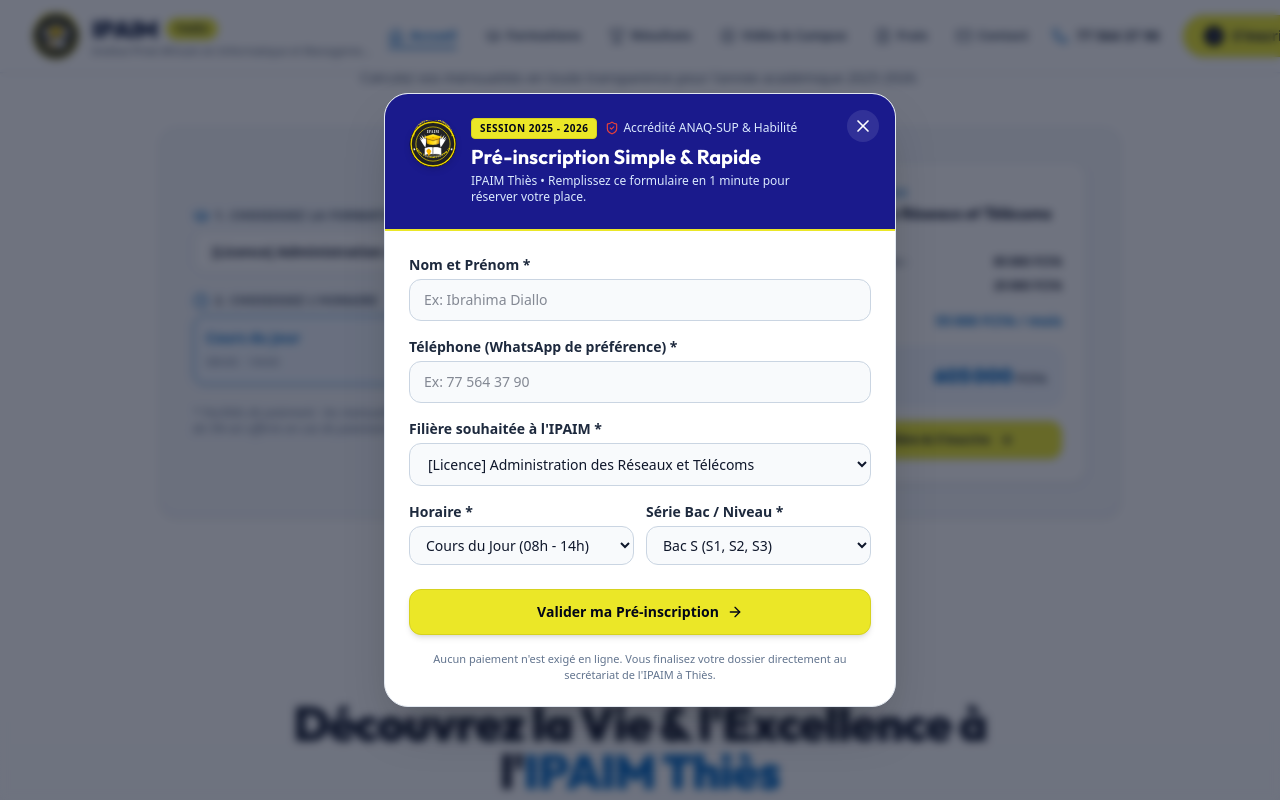
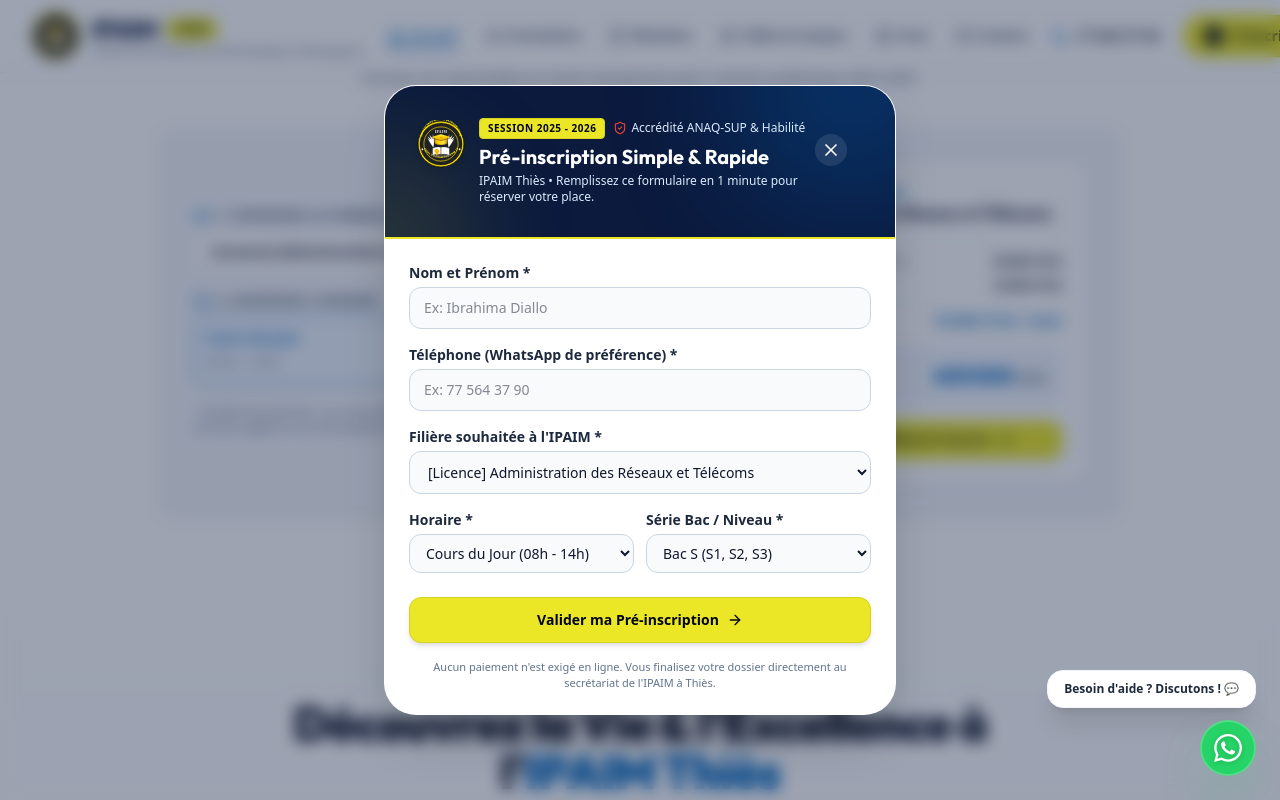
Before and after one commit to MalickDevWeb/ipaim, a React (Vite) app: page / in a window 1280 px wide. Both pictures are taken after a click on the button "Choisir cette filière & S'inscrire". Shown: the part 3932-4732 px from the top of the page. Built offline with nearby package versions, Linux system fonts and the light colour scheme.

Commit message:
Add FloatingWhatsApp component and enhance modal aesthetics with school colors

```diff
--- a/src/App.tsx
+++ b/src/App.tsx
@@ -17,6 +17,7 @@
 import { ContactSection } from './components/ContactSection';
 import { Footer } from './components/Footer';
 import { RegistrationModal } from './components/RegistrationModal';
+import { FloatingWhatsApp } from './components/FloatingWhatsApp';
 import { Program } from './types';
 
 export default function App() {
@@ -118,6 +119,9 @@
           />
         )}
       </AnimatePresence>
+
+      {/* Floating WhatsApp Button */}
+      <FloatingWhatsApp />
     </div>
   );
 }
--- /dev/null
+++ b/src/components/FloatingWhatsApp.tsx
@@ -0,0 +1,55 @@
+import React from 'react';
+import { motion } from 'motion/react';
+
+const WhatsAppIcon = ({ className }: { className?: string }) => (
+  <svg
+    xmlns="http://www.w3.org/2000/svg"
+    viewBox="0 0 24 24"
+    fill="currentColor"
+    className={className}
+  >
+    <path d="M17.472 14.382c-.297-.149-1.758-.867-2.03-.967-.273-.099-.471-.148-.67.15-.197.297-.767.966-.94 1.164-.173.199-.347.223-.644.075-.297-.15-1.255-.463-2.39-1.475-.883-.788-1.48-1.761-1.653-2.059-.173-.297-.018-.458.13-.606.134-.133.298-.347.446-.52.149-.174.198-.298.298-.497.099-.198.05-.371-.025-.52-.075-.149-.669-1.612-.916-2.207-.242-.579-.487-.5-.669-.51a12.8 12.8 0 0 0-.57-.01c-.198 0-.52.074-.792.372-.272.297-1.04 1.016-1.04 2.479 0 1.462 1.065 2.875 1.213 3.074.149.198 2.096 3.2 5.077 4.487.709.306 1.262.489 1.694.625.712.227 1.36.195 1.871.118.571-.085 1.758-.719 2.006-1.413.248-.694.248-1.289.173-1.413-.074-.124-.272-.198-.57-.347m-5.421 7.403h-.004a9.87 9.87 0 0 1-5.031-1.378l-.361-.214-3.741.982.998-3.648-.235-.374a9.86 9.86 0 0 1-1.51-5.26c.001-5.45 4.436-9.884 9.888-9.884 2.64 0 5.122 1.03 6.988 2.898a9.825 9.825 0 0 1 2.893 6.994c-.003 5.45-4.437 9.884-9.885 9.884m8.413-18.297A11.815 11.815 0 0 0 12.05 0C5.495 0 .16 5.335.157 11.892c0 2.096.547 4.142 1.588 5.945L.057 24l6.305-1.654a11.882 11.882 0 0 0 5.683 1.448h.005c6.554 0 11.89-5.335 11.893-11.893a11.821 11.821 0 0 0-3.48-8.413Z" />
+  </svg>
+);
+
+export const FloatingWhatsApp: React.FC = () => {
+  const phoneNumber = "221771234567"; // Remplacer par le vrai numéro
+  const defaultMessage = encodeURIComponent("Bonjour IPAIM, j'aimerais avoir plus d'informations sur vos formations.");
+
+  return (
+    <div className="fixed bottom-6 right-6 z-50 flex flex-col items-end gap-3 pointer-events-none">
+
+      {/* Info-bulle (masquée sur mobile) */}
+      <motion.div
+        initial={{ opacity: 0, x: 20 }}
+        animate={{ opacity: 1, x: 0 }}
+        transition={{ delay: 1.5, duration: 0.5 }}
+        className="hidden sm:flex bg-white text-slate-800 text-xs font-bold px-4 py-2.5 rounded-2xl shadow-xl border border-slate-100 pointer-events-auto"
+      >
+        Besoin d'aide ? Discutons ! 💬
+      </motion.div>
+
+      {/* Bouton WhatsApp avec effet Ping */}
+      <a
+        href={`https://wa.me/${phoneNumber}?text=${defaultMessage}`}
+        target="_blank"
+        rel="noopener noreferrer"
+        className="pointer-events-auto relative group flex items-center justify-center"
+        aria-label="Nous contacter sur WhatsApp"
+      >
+        {/* Cercle d'animation Ping */}
+        <span className="absolute inline-flex h-full w-full rounded-full bg-[#25D366] opacity-30 group-hover:opacity-40 animate-ping" style={{ animationDuration: '2s' }}></span>
+
+        {/* Bouton Principal */}
+        <motion.div
+          whileHover={{ scale: 1.1 }}
+          whileTap={{ scale: 0.9 }}
+          className="relative flex items-center justify-center w-14 h-14 bg-[#25D366] text-white rounded-full shadow-2xl shadow-[#25D366]/40 overflow-hidden border-2 border-white/20"
+        >
+          <div className="absolute inset-0 bg-gradient-to-tr from-transparent via-white/20 to-transparent opacity-0 group-hover:opacity-100 transition-opacity" />
+          <WhatsAppIcon className="w-7 h-7 drop-shadow-sm" />
+        </motion.div>
+      </a>
+    </div>
+  );
+};
--- a/src/components/ProgramDetailModal.tsx
+++ b/src/components/ProgramDetailModal.tsx
@@ -35,18 +35,23 @@
       exit={{ opacity: 0 }}
       transition={{ duration: 0.2 }}
       onClick={onClose}
-      className="fixed inset-0 z-50 overflow-y-auto bg-slate-900/60 backdrop-blur-xs flex items-center justify-center p-3 sm:p-4"
+      className="fixed inset-0 z-50 overflow-y-auto bg-[#0b1a3d]/40 backdrop-blur-sm flex items-center justify-center p-3 sm:p-4"
     >
       <motion.div
         initial={{ opacity: 0, scale: 0.94, y: 16 }}
         animate={{ opacity: 1, scale: 1, y: 0 }}
         exit={{ opacity: 0, scale: 0.94, y: 16 }}
         transition={{ type: 'spring', stiffness: 450, damping: 30 }}
-        className="relative w-full max-w-2xl bg-white rounded-3xl shadow-2xl overflow-hidden border border-slate-200 my-6"
+        className="relative w-full max-w-2xl bg-white rounded-[32px] shadow-2xl overflow-hidden border border-white/20 my-6"
         onClick={(e) => e.stopPropagation()}
       >
-        {/* Header aux couleurs de l'école */}
-        <div className="bg-[#0066bf] text-white p-5 sm:p-6 relative">
+        {/* Header aux couleurs de l'école avec décoration */}
+        <div className="bg-[#0b1a3d] text-white p-6 sm:p-8 relative overflow-hidden">
+          {/* Formes décoratives en fond */}
+          <div className="absolute top-0 right-0 w-64 h-64 bg-[#0066bf] rounded-full blur-3xl opacity-30 -translate-y-1/2 translate-x-1/3 pointer-events-none" />
+          <div className="absolute bottom-0 left-0 w-40 h-40 bg-[#ebe727] rounded-full blur-3xl opacity-20 translate-y-1/2 -translate-x-1/2 pointer-events-none" />
+
+          <div className="relative z-10">
           <motion.button
             whileTap={{ scale: 0.9 }}
             onClick={onClose}
@@ -57,7 +62,7 @@
           </motion.button>
 
           <div className="flex items-center gap-2 mb-2">
-            <span className="px-2.5 py-0.5 text-xs font-bold uppercase rounded-md bg-[#57c730] text-white">
+            <span className="px-2.5 py-0.5 text-[11px] font-black uppercase rounded-md bg-[#ebe727] text-slate-950 shadow-sm border border-[#d6d21f]">
               {program.degree}
             </span>
             <span className="text-xs text-blue-100 font-mono">
@@ -78,6 +83,7 @@
               <ShieldCheck className="w-3.5 h-3.5 text-[#ebe727]" />
               <span>Diplôme d'État reconnu</span>
             </div>
+          </div>
           </div>
         </div>
 
@@ -120,8 +126,8 @@
                   <ul className="grid grid-cols-1 sm:grid-cols-2 gap-1 text-xs text-slate-600">
                     {sem.modules.map((mod, mIdx) => (
                       <li key={mIdx} className="flex items-center gap-1.5">
-                        <CheckCircle className="w-3 h-3 text-[#57c730] shrink-0" />
-                        <span>{mod}</span>
+                        <CheckCircle className="w-3.5 h-3.5 text-[#0066bf] shrink-0" />
+                        <span className="font-medium text-slate-700">{mod}</span>
                       </li>
                     ))}
                   </ul>
@@ -149,9 +155,9 @@
           </div>
 
           {/* Frais */}
-          <div className="bg-emerald-50 border border-emerald-100 rounded-xl p-3.5 flex items-center justify-between">
+          <div className="bg-slate-50 border border-slate-200 rounded-xl p-3.5 flex items-center justify-between shadow-sm">
             <div className="flex items-center gap-2">
-              <Coins className="w-5 h-5 text-[#57c730]" />
+              <Coins className="w-5 h-5 text-[#0b1a3d]" />
               <div>
                 <span className="text-xs font-bold text-slate-800">Scolarité :</span>
                 <span className="text-xs text-slate-600 ml-1">
--- a/src/components/RegistrationModal.tsx
+++ b/src/components/RegistrationModal.tsx
@@ -71,18 +71,23 @@
       exit={{ opacity: 0 }}
       transition={{ duration: 0.2 }}
       onClick={onClose}
-      className="fixed inset-0 z-50 overflow-y-auto bg-slate-900/60 backdrop-blur-xs flex items-center justify-center p-3 sm:p-4"
+      className="fixed inset-0 z-50 overflow-y-auto bg-[#0b1a3d]/40 backdrop-blur-sm flex items-center justify-center p-3 sm:p-4"
     >
       <motion.div
         initial={{ opacity: 0, scale: 0.94, y: 16 }}
         animate={{ opacity: 1, scale: 1, y: 0 }}
         exit={{ opacity: 0, scale: 0.94, y: 16 }}
         transition={{ type: 'spring', stiffness: 450, damping: 30 }}
-        className="relative w-full max-w-lg bg-white rounded-3xl shadow-2xl overflow-hidden border border-slate-200"
+        className="relative w-full max-w-lg bg-white rounded-[32px] shadow-2xl overflow-hidden border border-white/20"
         onClick={(e) => e.stopPropagation()}
       >
-        {/* Header aux couleurs de l'école : Bleu #1a1a8c et Jaune #ebe727 */}
-        <div className="bg-[#1a1a8c] text-white p-5 sm:p-6 relative border-b-2 border-[#ebe727]">
+        {/* Header aux couleurs de l'école */}
+        <div className="bg-[#0b1a3d] text-white p-6 sm:p-8 relative border-b-2 border-[#ebe727] overflow-hidden">
+          {/* Formes décoratives en fond */}
+          <div className="absolute top-0 right-0 w-64 h-64 bg-[#0066bf] rounded-full blur-3xl opacity-30 -translate-y-1/2 translate-x-1/3 pointer-events-none" />
+          <div className="absolute bottom-0 left-0 w-40 h-40 bg-[#ebe727] rounded-full blur-3xl opacity-20 translate-y-1/2 -translate-x-1/2 pointer-events-none" />
+
+          <div className="relative z-10">
           <motion.button
             whileTap={{ scale: 0.9 }}
             onClick={onClose}
@@ -115,6 +120,7 @@
                 IPAIM Thiès • Remplissez ce formulaire en 1 minute pour réserver votre place.
               </p>
             </div>
+          </div>
           </div>
         </div>
 
```
